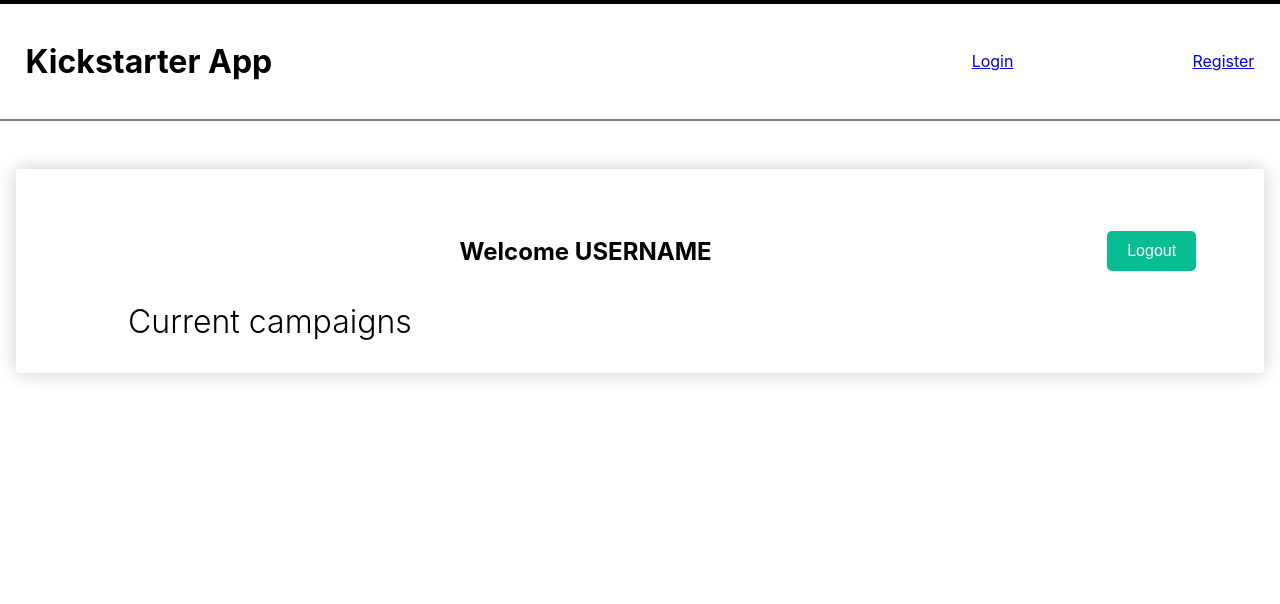
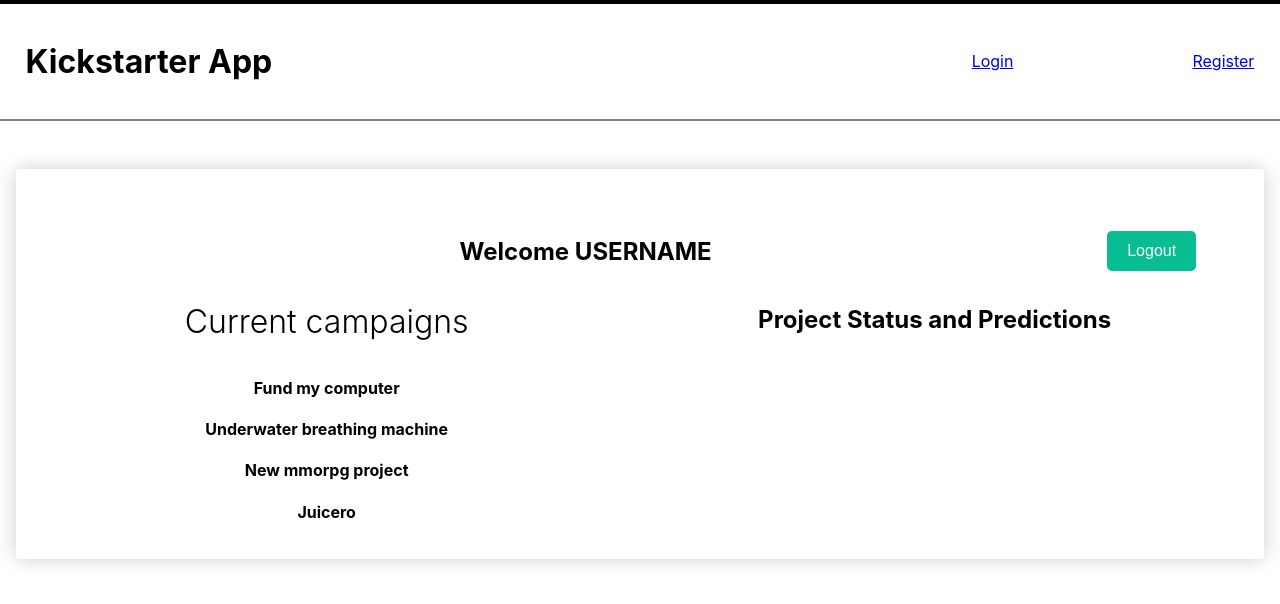
Before and after one commit to AnhQ-T/front-end-1, a React (Create React App) app in the folder kickstarter/: page /profile in a window 1280 px wide. Shown: the top 604 px of the page. Built offline with nearby package versions, Linux system fonts and the light colour scheme; sample sign-in values are in the browser's storage.

Commit message:
added some display data for user dashboard

```diff
--- /dev/null
+++ b/kickstarter/src/components/user/CampaignList.js
@@ -0,0 +1,39 @@
+import React, {useState} from 'react';
+
+const CampaignList = (props) => {
+
+    const [data, setData] = useState({
+        "campaign": [
+            {
+                "name": "Fund my computer",
+                "goal": 100000,
+                "raised": 5000
+            },
+            {
+                "name": "Underwater breathing machine",
+                "goal": 40000,
+                "raised": 15000
+            },
+            {
+                "name": "New mmorpg project",
+                "goal": 900000,
+                "raised": 20000
+            },
+            {
+                "name": "Juicero",
+                "goal": 600000,
+                "raised": 50000,
+            }
+        ]
+    })
+
+    return (
+        <div>
+            {data.campaign.map((el, i) => (
+                <h4>{el.name}</h4>
+            ))}
+        </div>
+    )
+}
+
+export default CampaignList
--- a/kickstarter/src/components/user/UserDashBoard.js
+++ b/kickstarter/src/components/user/UserDashBoard.js
@@ -4,6 +4,7 @@
 import { useHistory, Link, Redirect } from "react-router-dom";
 import { connect } from "react-redux"
 import {Logout} from '../../actions/action';
+import CampaignList from './CampaignList'
 
 const Wrapper = styled.div`
     display: flex;
@@ -37,7 +38,12 @@
 
 const CampaignContainer = styled.div`
     display:flex;
-    margin-left: 5rem;
+    flex-direction: row;
+    justify-content: space-around;
+`
+const CampaignItems = styled.div`
+    display: flex;
+    flex-direction: column;
 
 `
 
@@ -76,7 +82,13 @@
                 </div>
             </Header>
             <CampaignContainer>
-                <Title>Current campaigns</Title>
+                <CampaignItems>
+                    <Title>Current campaigns</Title>
+                    <CampaignList />
+                </CampaignItems>
+                <div>
+                    <h2>Project Status and Predictions</h2>
+                </div>
             </CampaignContainer>
         </Wrapper>
     )
```
